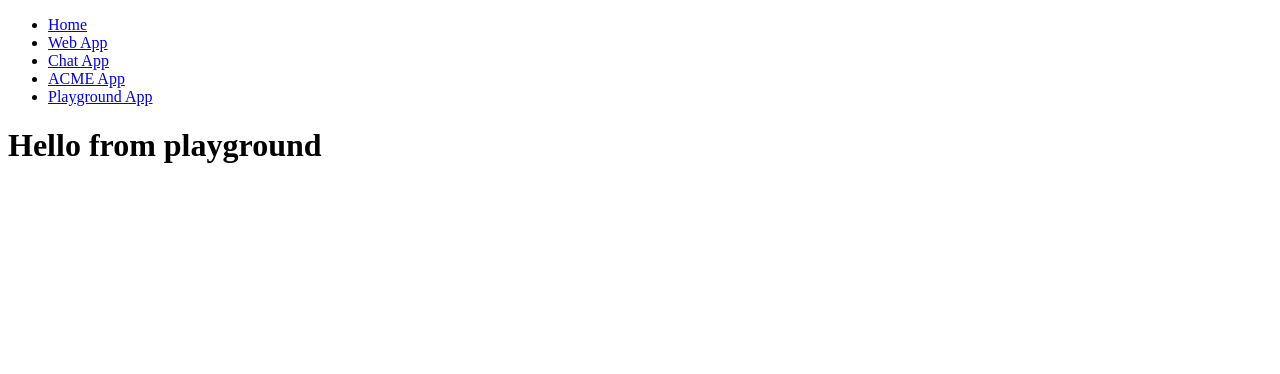
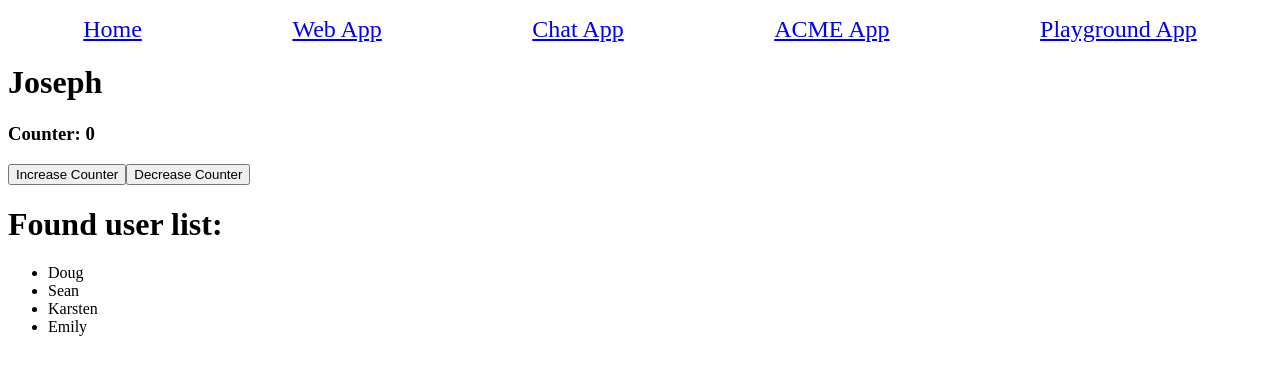
Before and after one commit to jikehara/react_exercises, a React app in the folder my-new-app/: page /PlaygroundApp in a window 1280 px wide. Built offline with nearby package versions, Linux system fonts and the light colour scheme.

Commit message:
First exposure to Container and Display variables.

```diff
--- a/my-new-app/src/Components/NavigationBar.js
+++ b/my-new-app/src/Components/NavigationBar.js
@@ -5,7 +5,7 @@ const NavigationBar = () => {
 
   return (
     <div>
-      <ul>
+      <ul className='app-navbar'>
         <li> <Link to='/'>Home</Link> </li>
         <li> <Link to='/WebApp'>Web App</Link> </li>
         <li> <Link to='/ChatApp'>Chat App</Link> </li>
--- a/my-new-app/src/Playground/PlaygroundApp.js
+++ b/my-new-app/src/Playground/PlaygroundApp.js
@@ -1,12 +1,88 @@
 import React from 'react';
 
-const PlaygroundApp = (props) => {
+// SMART/Container/STATE Data, no props
+
+// DUMB/Presentational/Returns html/no state Data, only props
+
+
+// // dumb component
+// const PlaygroundApp = (props) => {
+//
+//
+//   return (
+//     <div>
+//       <h1>Hello from playground</h1>
+//     </div>
+//   )
+// }
+
+const UsersList = (props) => {
   return (
     <div>
-      <h1>Hello from playground</h1>
+      <h1> Found user list: </h1>
+
+      <ul>
+        {
+          props.usersData.map((user, index) => <li key={index}>{user.name}</li>)
+        }
+      </ul>
     </div>
   )
 }
 
+// smart component
+class PlaygroundApp extends React.Component {
+
+  state = {
+    name: "Joseph",
+    counter: 0,
+    users: null
+  };
+
+  componentDidMount() {
+    this.fetchUsersFromServer();
+  }
+
+  fetchUsersFromServer() {
+    // pretend it's an ajax function
+    const users = [
+      {name: "Doug", id:1},
+      {name: "Sean", id:2},
+      {name: "Karsten", id:3},
+      {name: "Emily", id:4}
+    ]
+
+    setTimeout(() => {
+      this.setState({ users })
+    }, 3000);
+  }
+
+  increaseCounter() {
+    this.setState({counter: this.state.counter += 1})
+  }
+
+  decreaseCounter() {
+    this.setState({counter: this.state.counter -= 1})
+  }
+
+  render() {
+    return (
+      <div>
+        <h1>{this.state.name}</h1>
+        <h3>Counter: {this.state.counter}</h3>
+        <button onClick={()=> this.increaseCounter()}>Increase Counter</button>
+        <button onClick={()=> this.decreaseCounter()}>Decrease Counter</button>
+        {
+          this.state.users
+          ? <UsersList usersData={this.state.users}/>
+          : <h1> Users loading </h1>
+        }
+
+      </div>
+    )
+  }
+}
+
+
 
 export default PlaygroundApp;
--- a/my-new-app/src/style.css
+++ b/my-new-app/src/style.css
@@ -46,3 +46,15 @@
 .chat-container > div {
   width: 33.333%;
 }
+
+.app-navbar {
+  display: flex;
+  justify-content: space-around;
+  padding: 0;
+}
+
+.app-navbar > li {
+  font-size: 24px;
+  list-style: none;
+  margin: 0;
+}
```
